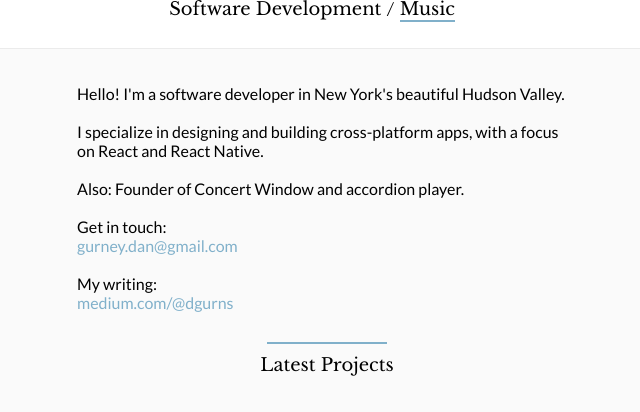
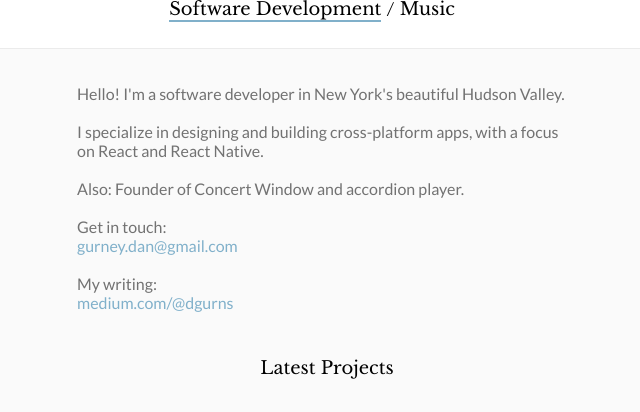
Before and after one commit to dgurns/dgurns.github.io, a React app: page /software in a window 1280 px wide. Shown: the part 91-503 px from the top of the page, without its empty margins (313-953 px from the left). Built offline with nearby package versions, Linux system fonts and the light colour scheme.

Commit message:
Implement Header navigation

```diff
--- a/package.json
+++ b/package.json
@@ -14,10 +14,12 @@
   "author": "Rafael Pedicini <code@rafrex.com>",
   "license": "MIT",
   "dependencies": {
+    "classnames": "^2.2.5",
     "prop-types": "^15.6.0",
     "react": "^16.0.0",
     "react-dom": "^16.0.0",
     "react-interactive": "^0.8.1",
+    "react-router": "^4.2.0",
     "react-router-dom": "^4.2.2"
   },
   "devDependencies": {
--- a/src/components/Header.js
+++ b/src/components/Header.js
@@ -1,18 +1,37 @@
-import React from 'react';
+import React, { Component } from 'react';
+import { Link } from 'react-router-dom';
+import { withRouter } from 'react-router';
+import classNames from 'classnames';
 
-export default function Header() {
+class Header extends Component {
+  render() {
+    const { pathname } = this.props.location;
+
     return (
       <div className="header">
         <div className="header__content">
           <div className="header__title">Dan Gurney</div>
           <div className="header__nav">
-          <div className="header__nav-item">Software Development</div>
+            <Link
+              className={classNames(
+                'header__nav-item',
+                pathname === '/software' ? 'header__nav-item--selected' : null
+              )}
+              to="/software"
+            >Software Development</Link>
             <div className="header__nav-divider">/</div>
-          <div
-            className="header__nav-item header__nav-item--selected"
-          >Music</div>
+            <Link
+              className={classNames(
+                'header__nav-item',
+                pathname === '/music' ? 'header__nav-item--selected' : null
+              )}
+              to="/music"
+            >Music</Link>
           </div>
         </div>
       </div>
     );
   }
+}
+
+export default withRouter(Header);
--- a/src/components/Software.js
+++ b/src/components/Software.js
@@ -21,8 +21,8 @@ export default function Software() {
         <a href="http://medium.com/@dgurns">medium.com/@dgurns</a>
       </div>
 
+      <div className="software__projects">
         <div className="software__sectionTitle">
-        <div className="software__blueDivider" />
           <h2>Latest Projects</h2>
         </div>
 
@@ -39,9 +39,9 @@ export default function Software() {
             />
           );
         })}
+      </div>
 
       <div className="sectionTitle">
-        <div className="blueDivider" />
         <h2>My Process</h2>
       </div>
       <div className="processContainer">
--- a/src/styles/_header.scss
+++ b/src/styles/_header.scss
@@ -27,7 +27,8 @@
   font-size: $medium-font-size;
 }
 
-.header__nav-item {
+a.header__nav-item {
+  color: $black-color;
   height: 24px;
   &:hover {
     border-bottom: 2px solid $light-gray-color;
@@ -35,7 +36,7 @@
   }
 }
 
-.header__nav-item--selected {
+a.header__nav-item--selected {
   border-bottom: 2px solid $blue-color;
   &:hover {
     border-bottom: 2px solid $blue-color;
--- a/src/styles/_software.scss
+++ b/src/styles/_software.scss
@@ -7,7 +7,8 @@
 }
 
 .software__mainDescription {
-  margin-bottom: 30px;
+  color: $gray-color;
+  margin-bottom: 45px;
   max-width: 500px;
   text-align: left;
   @include mobile {
@@ -20,16 +21,12 @@
   height: auto;
   display: block;
   text-align: center;
-  margin-bottom: 35px;
+  margin-bottom: 25px;
   overflow: hidden;
 }
 
-.software__blueDivider {
-  width: 120px;
-  height: 2px;
-  background-color: $blue-color;
-  display: block;
-  margin: 0px auto 10px auto;
+.software__projects {
+  margin-bottom: 30px;
 }
 
 .processContainer {
```
Also changed, not shown: 1 other file. Lines whose indentation alone changed are shown as unchanged.
